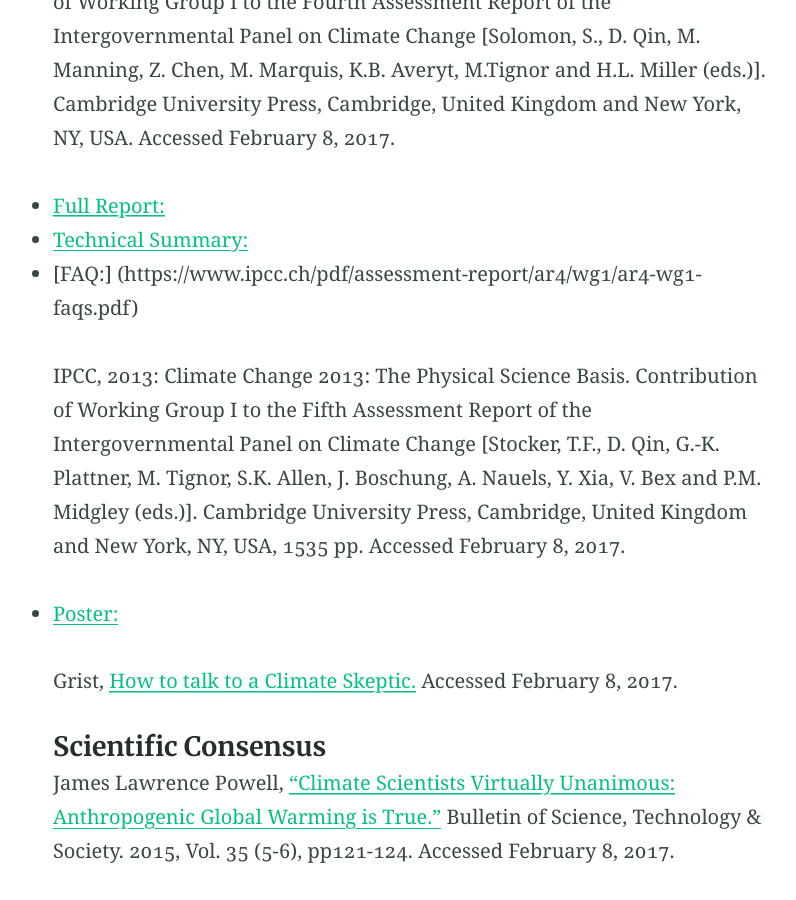
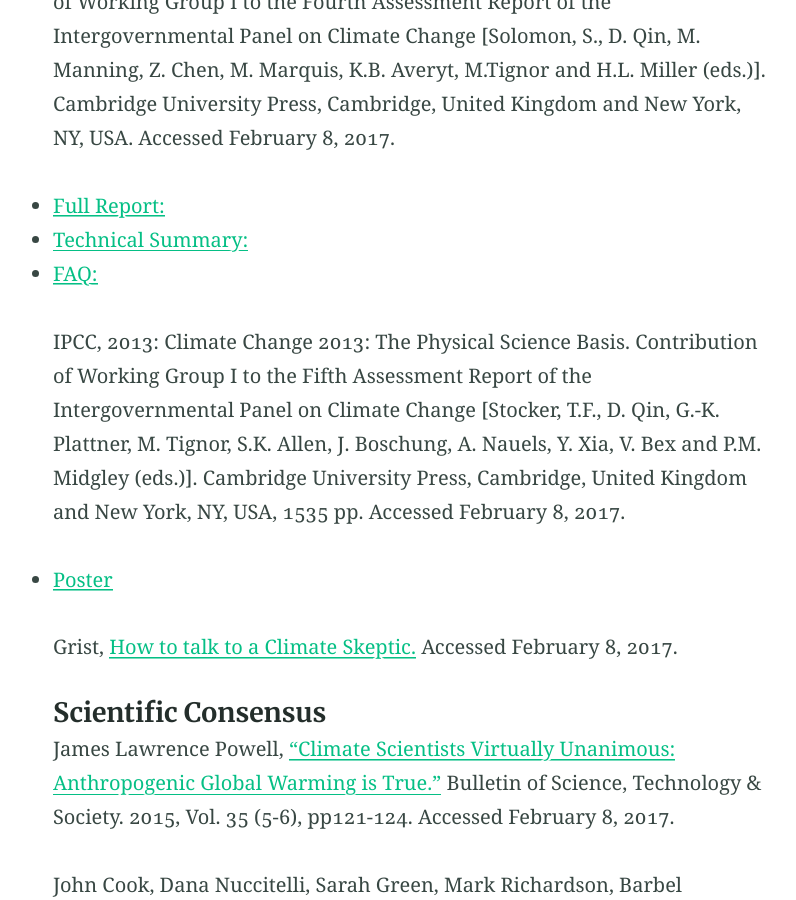
Before and after one commit to matthewdgroves/matthewdgroves.github.io, a Jekyll site: the page built from guide.md, in a window 1280 px wide and 900 px high, scrolled down 23481 px. Shown: the whole window, without its empty margins (230-1026 px from the left). Built offline with Jekyll 4.4.1, drawn with Linux system fonts in a browser that asks for light colours.

Commit message:
Update guide.md

```diff
--- a/guide.md
+++ b/guide.md
@@ -225,10 +225,10 @@
 IPCC, 2007: Climate Change 2007: The Physical Science Basis. Contribution of Working Group I to the Fourth Assessment Report of the Intergovernmental Panel on Climate Change [Solomon, S., D. Qin, M. Manning, Z. Chen, M. Marquis, K.B. Averyt, M.Tignor and H.L. Miller (eds.)]. Cambridge University Press, Cambridge, United Kingdom and New York, NY, USA. Accessed February 8, 2017.
 * [Full Report:](http://www.ipcc.ch/pdf/assessment-report/ar4/wg1/ar4_wg1_full_report.pdf)
 * [Technical Summary:]( https://www.ipcc.ch/pdf/assessment-report/ar4/wg1/ar4-wg1-ts.pdf)
-* [FAQ:] (https://www.ipcc.ch/pdf/assessment-report/ar4/wg1/ar4-wg1-faqs.pdf)
+* [FAQ:](https://www.ipcc.ch/pdf/assessment-report/ar4/wg1/ar4-wg1-faqs.pdf)
 
 IPCC, 2013: Climate Change 2013: The Physical Science Basis. Contribution of Working Group I to the Fifth Assessment Report of the Intergovernmental Panel on Climate Change [Stocker, T.F., D. Qin, G.-K. Plattner, M. Tignor, S.K. Allen, J. Boschung, A. Nauels, Y. Xia, V. Bex and P.M. Midgley (eds.)]. Cambridge University Press, Cambridge, United Kingdom and New York, NY, USA, 1535 pp. Accessed February 8, 2017.
-* [Poster:](http://www.ipcc.ch/report/ar5/wg1/docs/WGI_AR5_2013_Poster.pdf)
+* [Poster](http://www.ipcc.ch/report/ar5/wg1/docs/WGI_AR5_2013_Poster.pdf)
 
 Grist, [How to talk to a Climate Skeptic.](http://grist.org/series/skeptics/) Accessed February 8, 2017.
 
```
